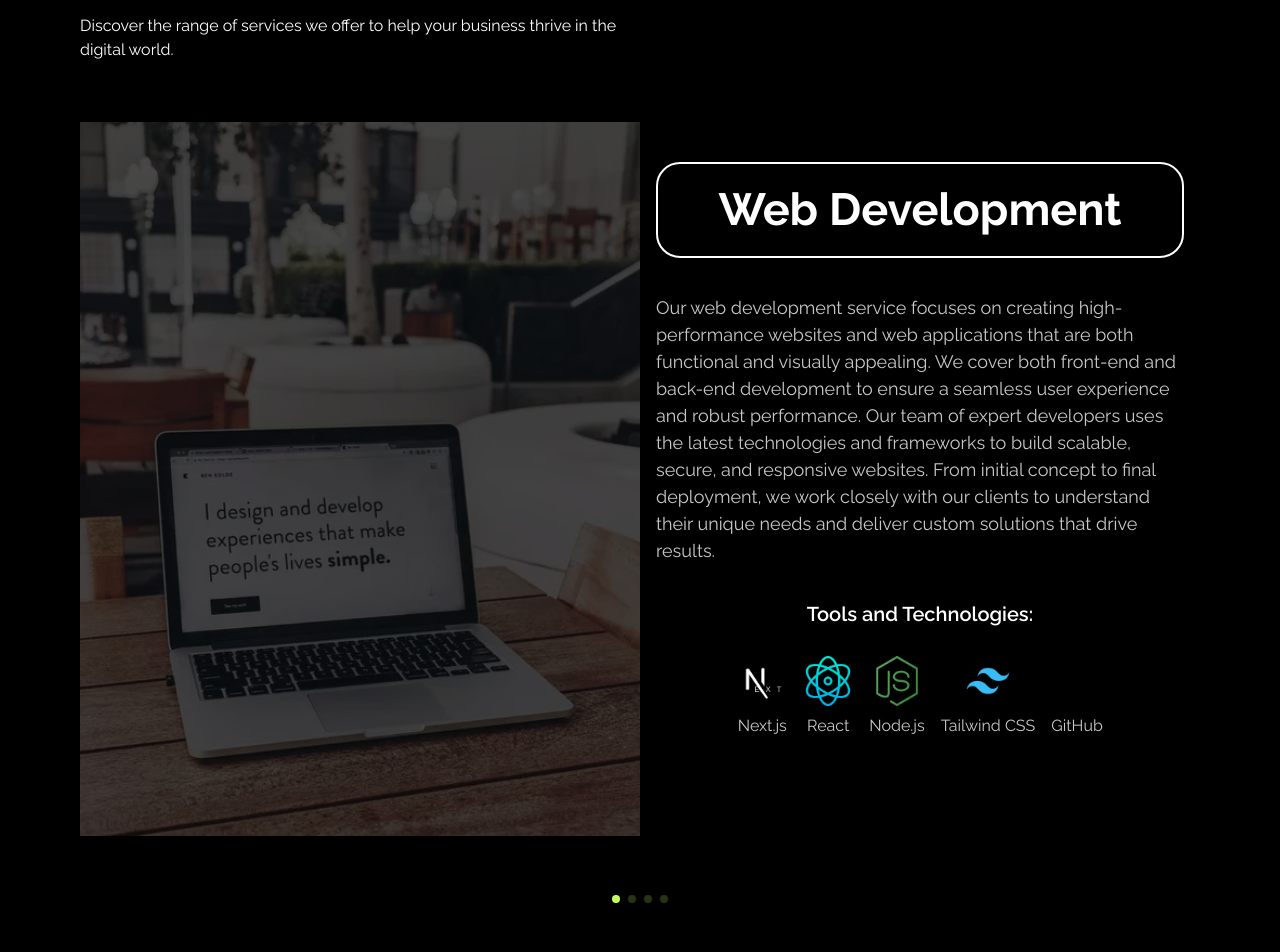
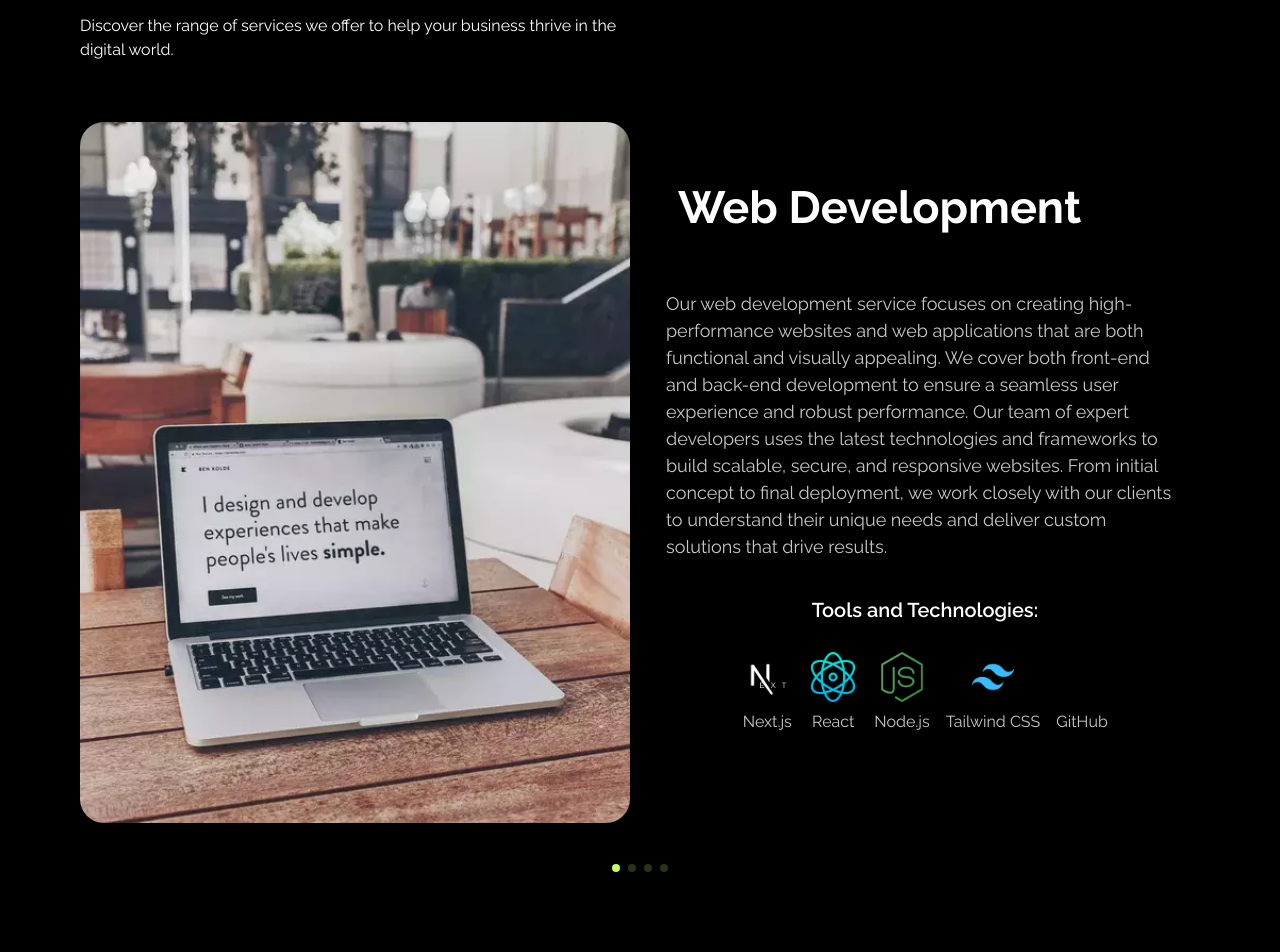
Before and after one commit to nurrizkiamalia/DMRTech, a Next.js app: page /ServiceCompany in a window 1280 px wide. Shown: the part 320-1272 px from the top of the page. Built offline with nearby package versions, Linux system fonts and the light colour scheme.

Commit message:
fix: large element for performance

```diff
--- a/app/ServiceCompany/components/ServiceDescription/ServiceDetails.tsx
+++ b/app/ServiceCompany/components/ServiceDescription/ServiceDetails.tsx
@@ -32,14 +32,14 @@ const ServiceDetails: React.FC = () => {
       >
         {servicedata.map((item, index) => (
           <SwiperSlide key={index} className="service" id={idName[index]}>
-            <div className="relative w-full h-full grid grid-cols-1 lg:grid-cols-2">
+            <div className="relative w-full h-full grid grid-cols-1 lg:grid-cols-2 gap-5">
               <div className=" w-full h-full -z-10 ">
                 <Image
                   src={`/assets/${item.image}`}
                   width={800}
                   height={500}
                   alt="service-image"
-                  className=" transition-transform duration-500 ease-in-out transform hover:scale-110 mix-blend-darken bg-black opacity-30"
+                  className=" rounded-3xl "
                   style={{
                     height: "100%",
                     width: "100%",
@@ -50,7 +50,7 @@ const ServiceDetails: React.FC = () => {
               </div>
               <div className="z-10 py-10 relative w-full h-full flex flex-col items-center justify-start">
                 <div className="font-raleway text-left px-4 max-w-4xl flex flex-col gap-5">
-                  <h3 className="text-white text-center text-pXL md:text-pXXL xl:text-heading3 font-bold mb-4 border-2 p-3 rounded-3xl border-dspWhite w-full">
+                  <h3 className="text-white text-pXL md:text-pXXL xl:text-heading3 font-bold mb-4 p-3 rounded-3xl w-full">
                     {item.service}
                   </h3>
                   <p className="text-pMd md:text-pLg text-dspLightGray mb-4">
--- a/app/globals.css
+++ b/app/globals.css
@@ -54,10 +54,9 @@ html{
     width: fit-content!important;
     margin: 0 auto;
     font-size: 35px;
-    padding: 20px;
+    padding: 0px;
     border-radius: 20px;
     position: relative!important;
-    margin-top: 2vh;
 }
 
 .swiper-pagination-bullet{
```
